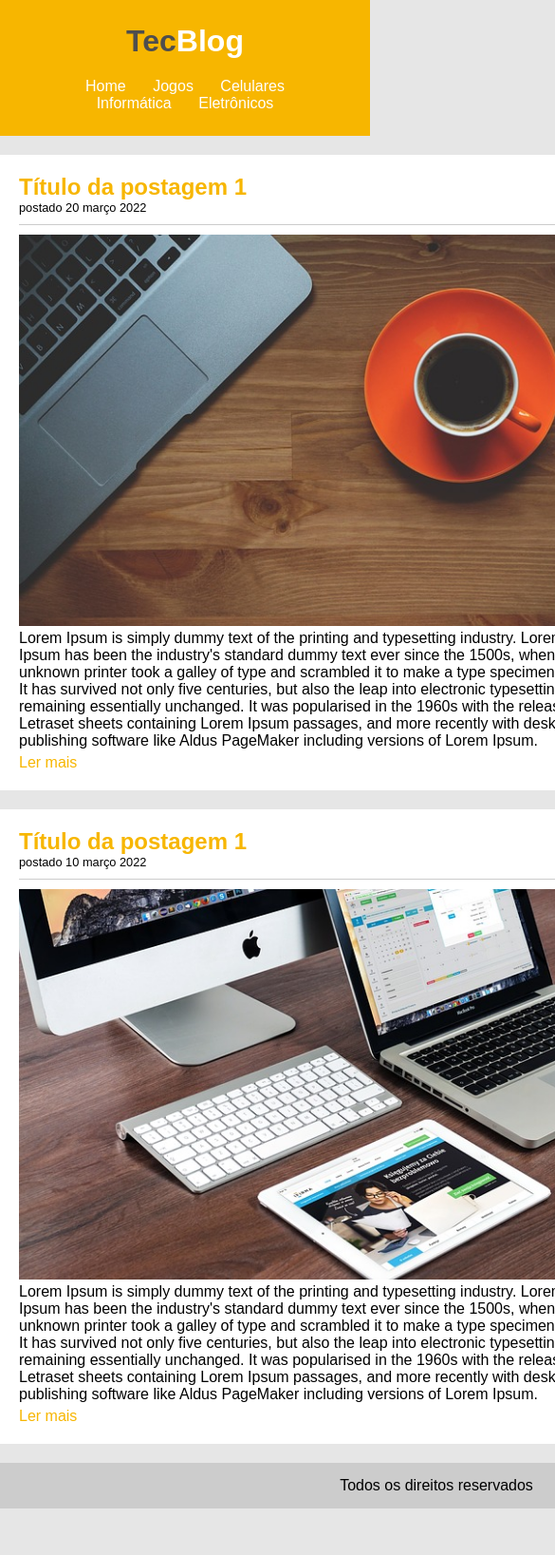
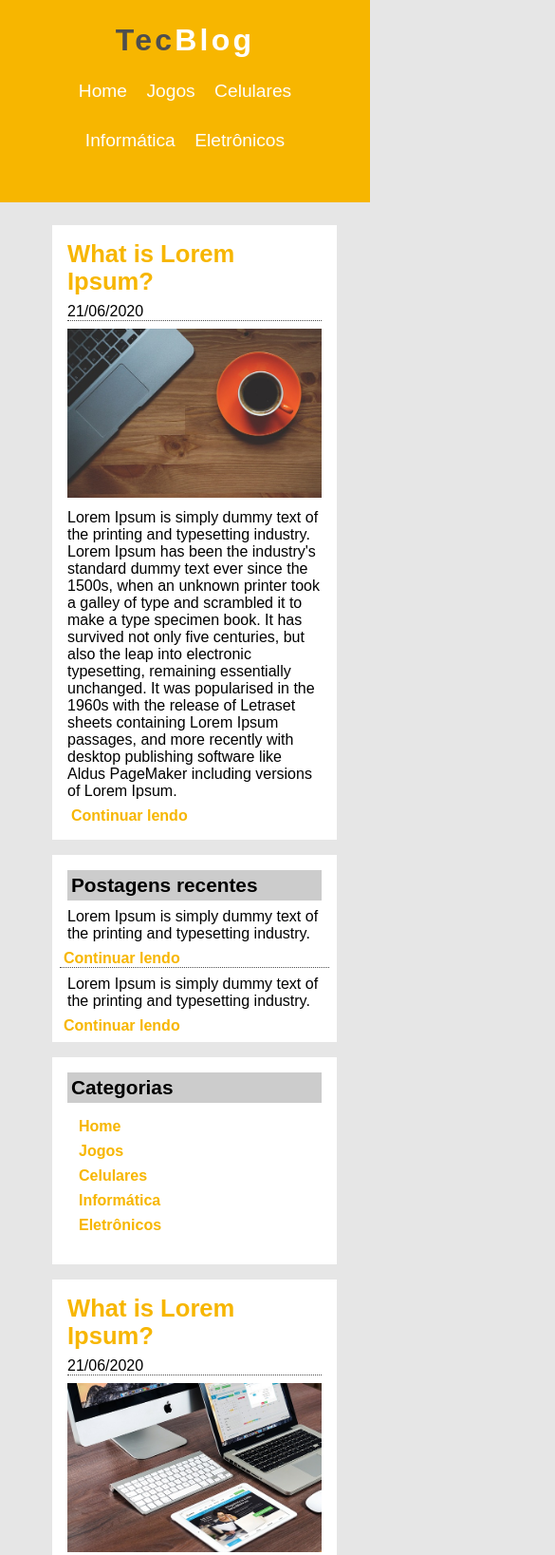
Before and after one commit to cpwaldow/tecblog, a plain HTML site: page index.html in a window 390 px wide. Shown: the top 1637 px of the page at 95% size, 585 px wide, since content can reach past the window. Before the commit the page ends 1608 px from the top, so only its background shows below. Drawn offline with Linux system fonts and the light colour scheme.

Commit message:
improve html syntax and add media query

```diff
--- /dev/null
+++ b/css/grid.css
@@ -0,0 +1,81 @@
+*, *:before, *:after {
+  -webkit-box-sizing: border-box;
+  -moz-box-sizing: border-box;
+  box-sizing: border-box;
+}
+
+.container {
+	width: 960px;
+	margin: 0 auto;
+	padding: 0px;
+	position: relative;
+}
+
+.container:after, .container:before {
+	content: " ";
+	display: table;
+}
+
+.container:after {
+	clear: both;
+}
+
+.grid-1, .grid-2, .grid-3, .grid-4, .grid-5, .grid-6, .grid-7, .grid-8, .grid-9, .grid-10, .grid-11, .grid-12, .grid-13, .grid-14, .grid-15, .grid-16, .grid-1-3 {
+	float: left;
+	margin-left: 10px;
+	margin-right: 10px;
+}
+
+.grid-1 	{width: 40px;}
+.grid-2 	{width: 100px;}
+.grid-3 	{width: 160px;}
+.grid-4 	{width: 220px;}
+.grid-5 	{width: 280px;}
+.grid-6 	{width: 340px;}
+.grid-7 	{width: 400px;}
+.grid-8 	{width: 460px;}
+.grid-9 	{width: 520px;}
+.grid-10 	{width: 580px;}
+.grid-11 	{width: 640px;}
+.grid-12 	{width: 700px;}
+.grid-13 	{width: 760px;}
+.grid-14 	{width: 820px;}
+.grid-15 	{width: 880px;}
+.grid-16 	{width: 940px;}
+.grid-1-3	{width: 300px;}
+
+@media only screen and (min-width: 788px) and (max-width: 979px) {
+	.container {
+		width: 768px;
+	}
+
+	.grid-1 	{width: 28px;}
+	.grid-2 	{width: 76px;}
+	.grid-3 	{width: 124px;}
+	.grid-4 	{width: 172px;}
+	.grid-5 	{width: 220px;}
+	.grid-6 	{width: 280px;}
+	.grid-7 	{width: 316px;}
+	.grid-8 	{width: 364px;}
+	.grid-9 	{width: 412px;}
+	.grid-10 	{width: 460px;}
+	.grid-11 	{width: 508px;}
+	.grid-12 	{width: 556px;}
+	.grid-13 	{width: 604px;}
+	.grid-14 	{width: 652px;}
+	.grid-15 	{width: 700px;}
+	.grid-16 	{width: 748px;}
+	.grid-1-3	{width: 236px;}
+}
+
+@media only screen and (max-width: 787px) {
+	.container {
+		width: 300px;
+	}
+
+	.grid-1, .grid-2, .grid-3, .grid-4, .grid-5, .grid-6, .grid-7, .grid-8, .grid-9, .grid-10, .grid-11, .grid-12, .grid-13, .grid-14, .grid-15, .grid-16, .grid-1-3 {
+		width: 300px;
+		margin-bottom: 20px;
+		float: none;
+	}
+}
--- /dev/null
+++ b/css/reset.css
@@ -0,0 +1,31 @@
+/* ==========================================================================
+   Reset
+   ========================================================================== */
+
+/**
+ * Remove anchor tex-decoration
+ */
+
+a {
+	text-decoration: none;
+}
+
+/**
+ * Remove list-style
+ */
+
+ol, ul {
+	list-style: none;
+}
+
+html, body, div, span, iframe, h1, h2, h3, h4, h5, h6, p, blockquote, a, em, img, dl, dt, dd, ol, ul, li, fieldset, form, label, legend, article, footer, header, nav, section, main {
+	margin: 0;
+	padding: 0;
+	border: 0;
+	vertical-align: baseline;
+}
+
+h1, h2, h3, h4, h5, h6, p, a, ul {
+	font-size: 1em;
+	font-weight: normal;
+}
--- /dev/null
+++ b/css/style.css
@@ -0,0 +1,158 @@
+* {
+    margin: 0;
+    padding: 0;
+}
+
+/* COLOR: background: #f7b600; */
+
+body {
+    font-size: 1em;
+    font-family: Arial, Helvetica, sans-serif;
+    background: #e6e6e6;
+}
+
+img {
+    width: 100%;
+}
+
+.background-header {
+    width: 100%;
+    background-color: #f7b600;
+    padding: 24px 0;
+    margin-bottom: 24px;
+}
+
+.h1-color {
+    font-size: 2em;
+    font-weight: bold;
+    letter-spacing: .1em;
+    color: #4e4e4e;
+    text-align: center;
+    margin-bottom: 24px;
+}
+
+.span-color {
+    color: #fff;
+}
+
+.menu {
+    text-align: center;
+}
+
+.menu li {
+    text-align: center;
+    display: inline-block;
+}
+
+.menu li a {
+    font-size: 1.2em;
+    color: #fff;
+    padding: 12px 8px;
+}
+
+.menu li a:hover {
+    color: #f7b600;
+    background-color: #fff;
+    border-radius: 8%;
+}
+
+/* MAIN */
+
+.section-general {
+    background-color: #fff;
+    padding: 16px;
+    margin-bottom: 16px;
+}
+
+.section-title {
+    font-size: 1.6em;
+    font-weight: bold;
+    color: #f7b600;
+    margin-bottom: 8px;
+}
+
+.date-text {
+    border-bottom: 1px;
+    border-style: dotted;
+    border-color: #4e4e4e;
+    margin-bottom: 8px;
+}
+
+.description-text {
+    margin: 8px 0;
+}
+
+.keep-reading {
+    font-weight: bolder;
+    color: #f7b600;
+    padding: 4px;
+}
+
+.keep-reading:hover {
+    color: #fff;
+    background-color: #f7b600;
+}
+
+.recent-post {
+    margin-bottom: 16px;
+    padding: 8px;
+    background-color: #fff;
+}
+
+.title-recentpost {
+    margin: 8px;
+    padding: 4px;
+    color: #000;
+    font-size: 1.3em;
+    font-weight: bold;
+    background-color: #CCC;
+}
+
+.text-recentpost {
+    margin: 8px;
+}
+
+.categories {
+    margin: 8px;
+    padding: 8px;
+    background-color: #fff;
+}
+
+.categories li {
+    margin-bottom: 8px;
+}
+
+.categories a {
+    color: #f7b600;
+    padding: 4px;
+    font-weight: bold;
+}
+
+.categories a:hover {
+    color: #fff;
+    background-color: #f7b600;
+}
+
+.categories-geral {
+    border-bottom: 1px;
+    border-color: #4e4e4e;
+}
+
+/* FOOTER */
+
+footer {
+    background-color: #CCC;
+}
+
+.allrights {
+    text-align: center;
+    font-size: 1.3em;
+    font-weight: bold;
+    margin: 16px 0;
+}
+
+@media only screen and (max-width: 787px) {
+    ul li {
+        margin-bottom: 30px;
+    }
+}
--- a/index.css
+++ /dev/null
@@ -1,133 +0,0 @@
-* {
-    margin: 0;
-    padding: 0;
-}
-
-body {
-    font-size: 1em;
-    font-family: Arial, Helvetica, sans-serif;
-    background: #e6e6e6;
-}
-
-#cabecalho {
-    background: #f7b600;
-    text-align: center;
-    padding: 15px;
-}
-
-#area-logo, #area-menu {
-    padding: 10px;
-}
-
-#color-logo {
-    color: #4e4e4e;
-}
-
-#branco {
-    color: #FFF;
-}
-
-a {
-    text-decoration: none;
-    color: #f7b600;
-    padding: 5px 0;
-
-}
-
-/* Layout menu cabeçalho */
-
-#area-menu a:visited, a:link {
-    color: #FFF
-}
-
-#area-menu a {
-    text-decoration: none;
-    padding: 8px 12px;
-}
-
-#area-menu a:hover {
-    color: #f7b600;
-    background: #FFF;
-}
-
-/*Final cabeçalho*/
-
-#area-principal {
-    width: 920px;
-    margin: 20px auto;
-}
-
-/*Feed principal*/
-
-#area-postagem {
-    width: 660px;
-    float: left;
-}
-
-/*#area-postagem, #area-lateral {
-    background: #f7b600;
-}*/
-
-.postagem {
-    padding: 20px;
-    margin-bottom: 20px;
-    background: #FFF;
-}
-
-.title-post {
-    color: #f7b600;
-}
-
-.data-text {
-    font-size: 0.8em;
-    display: block;
-    padding-bottom: 10px;
-    margin-bottom: 10px;
-    border-bottom: 1px solid #CCC;
-}
-
-.text-post {
-    padding-bottom: 5px;
-}
-
-/*Areas laterais*/
-
-.conteudo-lateral {
-    padding: 10px;
-    margin-bottom: 20px;
-    background: #FFF;
-}
-
-/*Postagens recentes*/
-
-.postagem-lateral {
-    font-size: 0.8em;
-    padding: 5px;
-    margin: 5px;
-    border-bottom: 2px solid #CCC;
-}
-
-.title-size-box {
-    padding: 7px;
-    background-color: #CCC;
-}
-
-#area-lateral {
-    width: 240px;
-    float: right;
-
-}
-
-/*Categorias*/
-
-.postagem-lateral-categorias {
-    padding: 5px;
-    margin: 5px;
-}
-
-#rodape {
-    clear: both;
-    background: #CCC;
-    text-align: center;
-    padding: 15px;
-}
--- a/index.html
+++ b/index.html
@@ -3,74 +3,97 @@
     <head>
         <title>TecBlog - seu blog de tecnologia</title>
         <meta charset="utf-8">
-        <link rel="stylesheet" style="text/css" href="index.css">
+        <link rel="stylesheet" href="css/normalize.css.css">
+        <link rel="stylesheet" href="css/reset.css">
+        <link rel="stylesheet" href="css/grid.css">
+        <link rel="stylesheet" href="css/style.css">
     </head>
     <body>
-        <div id="cabecalho">
-            <div id="area-logo">
-                <h1 id="color-logo">Tec<span id="branco">Blog</span></h1>
+       <head>
+           <div class="background-header">
+                <div class="container">
+                    <h1 class="h1-color">Tec<span class="span-color">Blog</span></h1>
+                    <ul class="menu">
+                        <li>
+                            <a href="#">Home</a>
+                        </li>
+                        <li>
+                            <a href="#">Jogos</a>
+                        </li>
+                        <li>
+                            <a href="#">Celulares</a>
+                        </li>
+                        <li>
+                            <a href="#">Informática</a>
+                        </li>
+                        <li>
+                            <a href="#">Eletrônicos</a>
+                        </li>
+                    </ul>
+                </div>
             </div>
-            <div id="area-menu">
-                <a href="">Home</a>
-                <a href="">Jogos</a>
-                <a href="">Celulares</a>
-                <a href="">Informática</a>
-                <a href="">Eletrônicos</a>
+       </head>
+
+       <main>
+            <div class="container">
+
+                <section class="grid-11 section-general">
+                    <h2 class="section-title">What is Lorem Ipsum?</h2>
+                    <p class="date-text">21/06/2020</p>
+                    <img src="imagens/imagem1.jpg" alt="Code Coffee">
+                    <p class="description-text">Lorem Ipsum is simply dummy text of the printing and typesetting industry. Lorem Ipsum has been the industry's standard dummy text ever since the 1500s, when an unknown printer took a galley of type and scrambled it to make a type specimen book. It has survived not only five centuries, but also the leap into electronic typesetting, remaining essentially unchanged. It was popularised in the 1960s with the release of Letraset sheets containing Lorem Ipsum passages, and more recently with desktop publishing software like Aldus PageMaker including versions of Lorem Ipsum.
+                    </p>
+                    <a href="#" class="keep-reading">Continuar lendo</a>
+                </section>
+
+                <section class="recent-post grid-5">
+                    <div class="date-text">
+                        <h2 class="title-recentpost">Postagens recentes</h2>
+                        <p class="text-recentpost">Lorem Ipsum is simply dummy text of the printing and typesetting industry.</p>
+                        <a href="#" class="keep-reading">Continuar lendo</a>
+                    </div>
+                        <p class="text-recentpost">Lorem Ipsum is simply dummy text of the printing and typesetting industry.</p>
+                        <a href="#" class="keep-reading">Continuar lendo</a>
+                </section>
+
+                <section class="recent-post grid-5">
+                    <div class="categories-geral">
+                        <h2 class="title-recentpost">Categorias</h2>
+                        <ul class="categories">
+                            <li>
+                                <a href="#">Home</a>
+                            </li>
+                            <li>
+                                <a href="#">Jogos</a>
+                            </li>
+                            <li>
+                                <a href="#">Celulares</a>
+                            </li>
+                            <li>
+                                <a href="#">Informática</a>
+                            </li>
+                            <li>
+                                <a href="#">Eletrônicos</a>
+                            </li>
+                        </ul>
+                </section>
+
+                <section class="grid-11 section-general">
+                    <h2 class="section-title">What is Lorem Ipsum?</h2>
+                    <p class="date-text">21/06/2020</p>
+                    <img src="imagens/imagem2.jpg" alt="Code Coffee">
+                    <p class="description-text">Lorem Ipsum is simply dummy text of the printing and typesetting industry. Lorem Ipsum has been the industry's standard dummy text ever since the 1500s, when an unknown printer took a galley of type and scrambled it to make a type specimen book. It has survived not only five centuries, but also the leap into electronic typesetting, remaining essentially unchanged. It was popularised in the 1960s with the release of Letraset sheets containing Lorem Ipsum passages, and more recently with desktop publishing software like Aldus PageMaker including versions of Lorem Ipsum.
+                    </p>
+                    <a href="#" class="keep-reading">Continuar lendo</a>
+                </section>
             </div>
-        </div>
+       </main>
 
-        <div id="area-principal">
-            <div id="area-postagem">
-                <div class="postagem">
-                    <h2 class="title-post">Título da postagem 1</h2>
-                    <span class="data-text">postado 20 março 2022</span>
-                    <img width="620px" src="imagens/imagem1.jpg">
-                    <p class="text-post">Lorem Ipsum is simply dummy text of the printing and typesetting industry. Lorem Ipsum has been the industry's standard dummy text ever since the 1500s, when an unknown printer took a galley of type and scrambled it to make a type specimen book. It has survived not only five centuries, but also the leap into electronic typesetting, remaining essentially unchanged. It was popularised in the 1960s with the release of Letraset sheets containing Lorem Ipsum passages, and more recently with desktop publishing software like Aldus PageMaker including versions of Lorem Ipsum.</p>
-                    <a href="">Ler mais</a>
-                </div>
-
-                <div class="postagem">
-                    <h2 class="title-post">Título da postagem 1</h2>
-                    <span class="data-text">postado 10 março 2022</span>
-                    <img width="620px" src="imagens/imagem2.jpg">
-                    <p class="text-post">Lorem Ipsum is simply dummy text of the printing and typesetting industry. Lorem Ipsum has been the industry's standard dummy text ever since the 1500s, when an unknown printer took a galley of type and scrambled it to make a type specimen book. It has survived not only five centuries, but also the leap into electronic typesetting, remaining essentially unchanged. It was popularised in the 1960s with the release of Letraset sheets containing Lorem Ipsum passages, and more recently with desktop publishing software like Aldus PageMaker including versions of Lorem Ipsum.</p>
-                    <a href="">Ler mais</a>
-                </div>
-
-            </div>
-
-            <div id="area-lateral">
-                <div class="conteudo-lateral">
-                    <h3 class="title-size-box">Postagens recentes</h3>
-                    <div class="postagem-lateral">
-                        <p>Lorem Ipsum is simply dummy text of the printing and typesetting industry.</p>
-                        <a href="">Ler mais</a>
-                    </div>
-                    <div class="postagem-lateral">
-                        <p>Lorem Ipsum is simply dummy text of the printing and typesetting industry.</p>
-                        <a href="">Ler mais</a>
-                    </div>
-                </div>
-
-                <div class="conteudo-lateral">
-                    <div>
-                        <h3 class="title-size-box">Categorias</h3>
-                        <div class="postagem-lateral-categorias">
-                            <a href="">Home</a><br>
-                            <a href="">Jogos</a><br>
-                            <a href="">Celulares</a><br>
-                            <a href="">Informática</a><br>
-                            <a href="">Eletrônicos</a>
-                        </div>
-                    </div>
-
-                </div>
-
-            </div>
-            <div id="rodape">
-                Todos os direitos reservados
-            </div>
-        </div>
+       <footer>
+           <div class="container">
+                <h3 class="allrights">Todos os direitos reservados</h3>
+           </div>
+       </footer>
 
     </body>
 </html>
```
Also changed, not shown: css/normalize.css (added).
